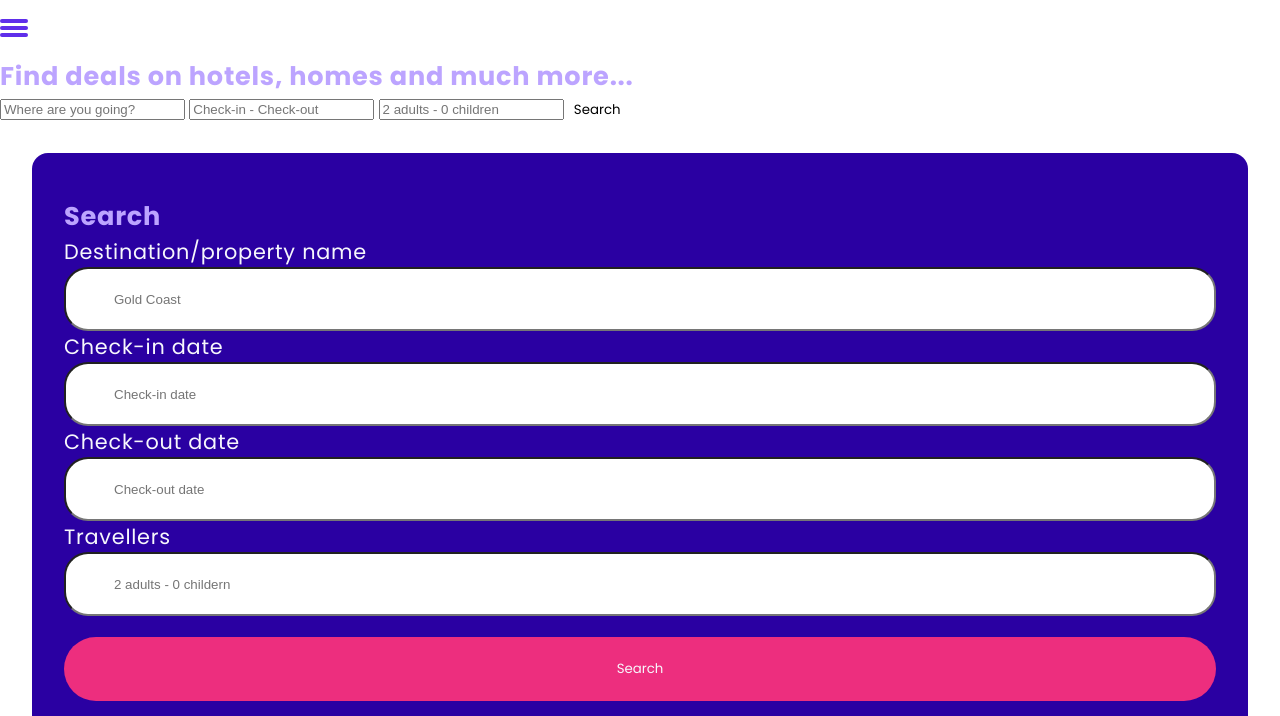
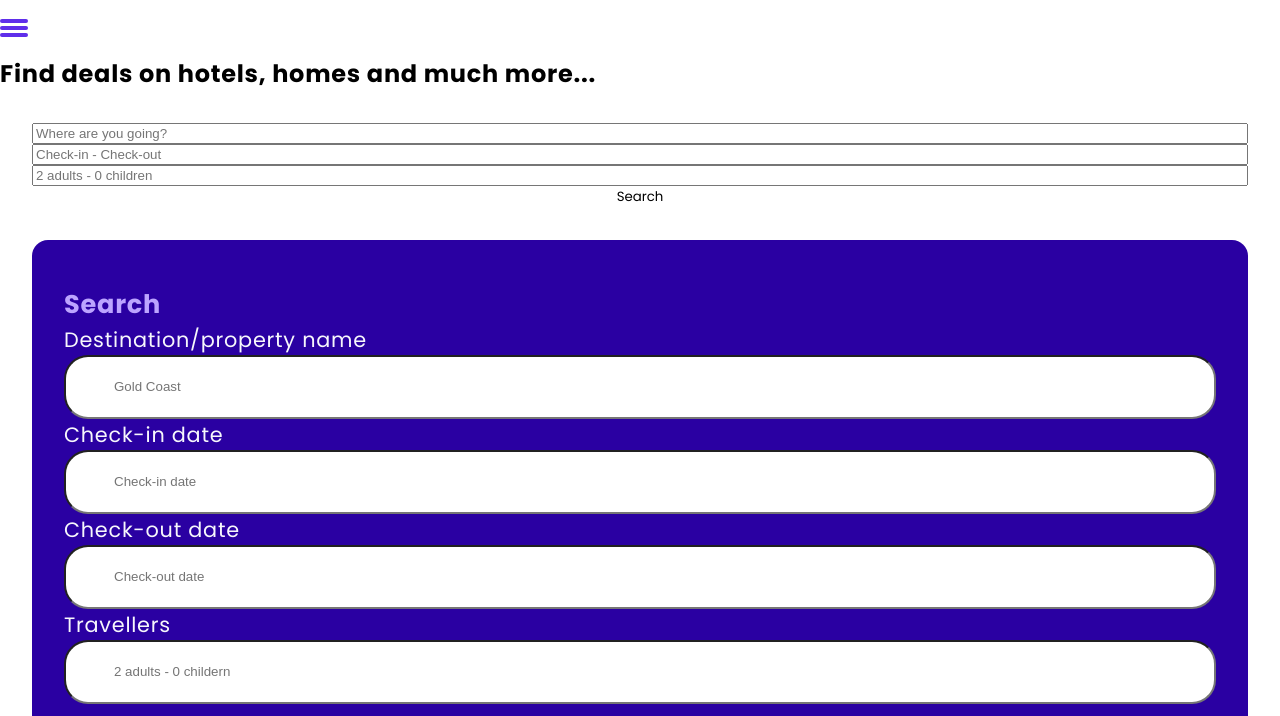
Before and after one commit to patifusa-20/202210-W3-patricia-rufino, a website: page index.html in a window 1280 px wide. Shown: the part 72-788 px from the top of the page. Drawn offline with Linux system fonts and the light colour scheme.

Commit message:
searcher-change

```diff
--- a/css/style.css
+++ b/css/style.css
@@ -123,9 +123,14 @@ p {
         margin-top: 0;
     }
 }
+
+.search {
+    display: flex;
+    flex-direction: column;
+    margin: 2rem;
+}
+
 .searcher {
-    height: auto;
-    width: auto;
     display: flex;
     flex-direction: column;
     border-radius: 1rem;
@@ -159,7 +164,7 @@ p {
     padding: 1rem 3rem;
 }
 
-h2 {
+.searcher h2 {
     color: #bca4ff;
     font-size: 1.6rem;
 }
--- a/index.html
+++ b/index.html
@@ -38,20 +38,23 @@
             <!-- SEARCH -->
             <section>
                 <h2>Find deals on hotels, homes and much more...</h2>
-                <form>
+                <form class="search">
                     <input
+                        class="search-input"
                         type="text"
                         name=""
                         id=""
                         placeholder="Where are you going?"
                     />
                     <input
+                        class="search-input"
                         type="text"
                         name=""
                         id=""
                         placeholder="Check-in - Check-out"
                     />
                     <input
+                        class="search-input"
                         type="text"
                         name=""
                         id=""
```
